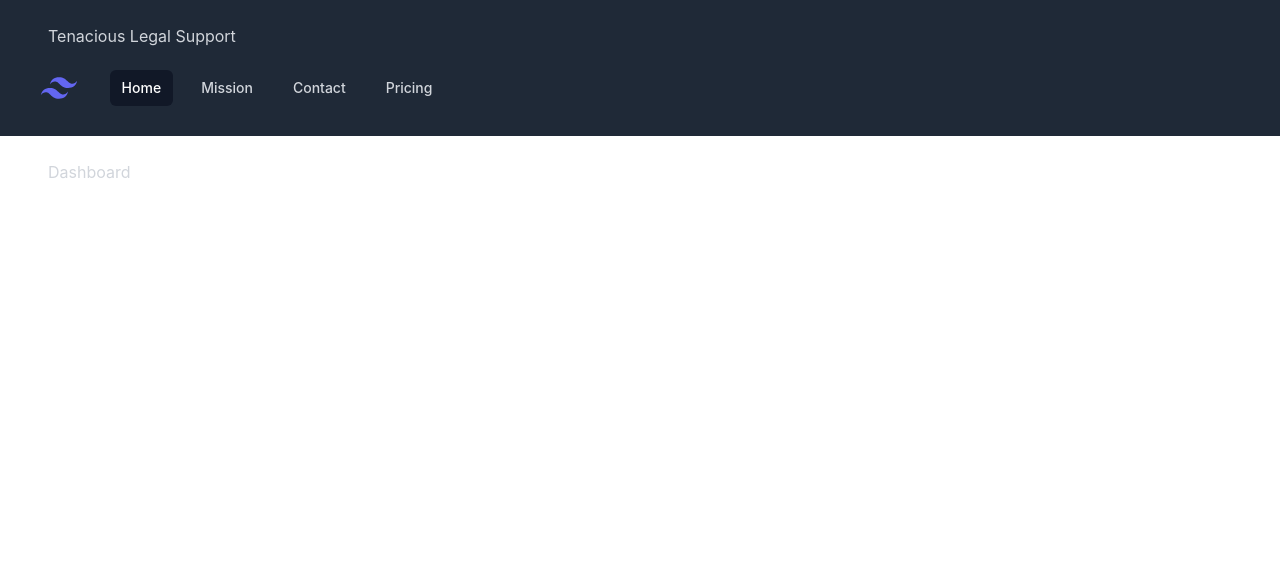
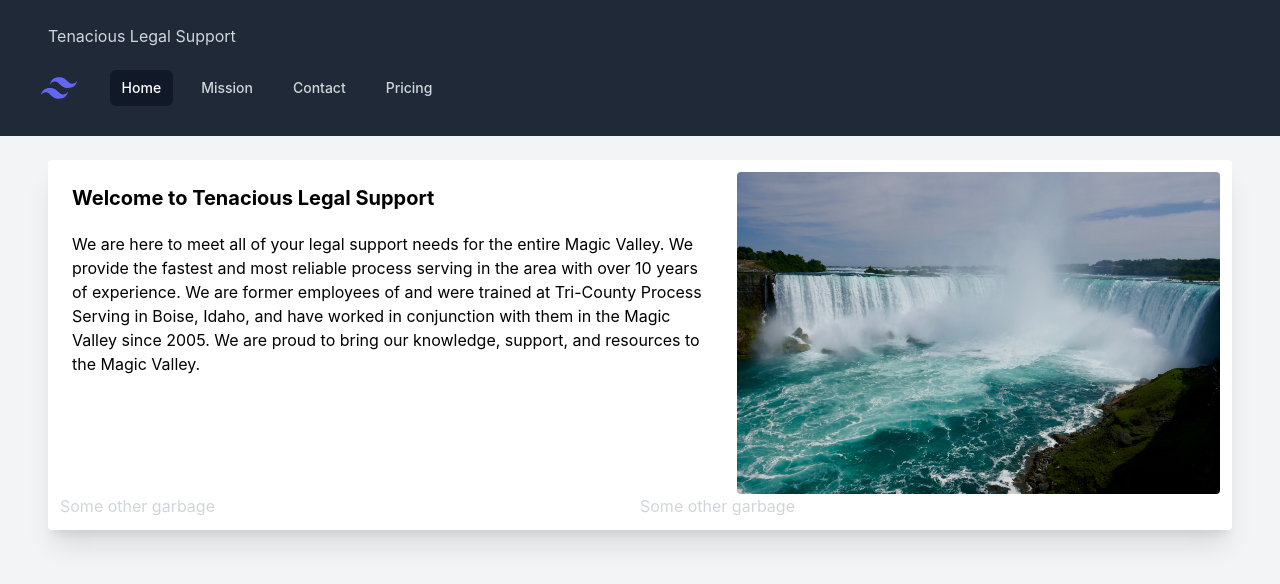
Before and after one commit to patrick-misner/tenacious-legal, a React (Create React App) app: page / in a window 1280 px wide. Shown: the top 584 px of the page. Built offline with nearby package versions, Linux system fonts and the light colour scheme.

Commit message:
some updates

```diff
--- a/package.json
+++ b/package.json
@@ -12,6 +12,7 @@
     "react-dom": "^18.2.0",
     "react-router-dom": "^6.8.2",
     "react-scripts": "5.0.1",
+    "react-slick": "^0.29.0",
     "web-vitals": "^2.1.4"
   },
   "scripts": {
--- a/src/components/Page-layout.jsx
+++ b/src/components/Page-layout.jsx
@@ -4,7 +4,7 @@ import Navbar from "./nav/Navbar";
 const PageLayout = ({ children }) => (
   <div className="page-layout">
     <Navbar />
-    <div className="page-layout__content">{children}</div>
+    <div className="page-layout__content bg-gray-100 h-screen">{children}</div>
   </div>
 );
 export default PageLayout;
--- /dev/null
+++ b/src/components/carousel.jsx
@@ -0,0 +1,30 @@
+import logo from '../images/shoshone.jpg'
+
+const Carousel = () => {
+  return (
+    <div className="p-3 shadow-xl rounded bg-white grid grid-cols-12">
+
+        <div className="col-span-12 md:col-span-7 text-black px-3 my-3 mr-5">
+        <p className="font-bold mb-5 text-xl">Welcome to Tenacious Legal Support</p>
+        <p className="mb-5">We are here to meet all of your legal support needs for the entire Magic Valley. We provide the fastest and most reliable process serving in the area with over 10 years of experience. We are former employees of and were trained at Tri-County Process Serving in Boise, Idaho, and have worked in conjunction with them in the Magic Valley since 2005. We are proud to bring our knowledge, support, and resources to the Magic Valley.</p>
+        </div>
+        <div className="col-span-12 md:col-span-5">
+        <img
+          className="rounded"
+          src={logo}
+          alt="Tenacious Legal Support"
+          />
+        </div>
+
+        <div className="col-span-12 md:col-span-6">
+          Some other garbage
+        </div>
+        <div className="col-span-12 md:col-span-6">
+          Some other garbage
+        </div>
+
+    </div>
+  );
+};
+
+export default Carousel;
--- a/src/components/nav/Navbar.jsx
+++ b/src/components/nav/Navbar.jsx
@@ -25,6 +25,7 @@ export default function Navbar() {
         <>
           <div className="mx-auto p-4 max-w-7xl px-2 sm:px-6 lg:px-8">
           <div className="p-2 px-4 text-gray-300">
+
           <h1>Tenacious Legal Support</h1>
             </div>
             <div className="relative flex h-16 items-center justify-between">
@@ -100,10 +101,12 @@ export default function Navbar() {
           <Disclosure.Panel className="sm:hidden">
             <div className="space-y-1 px-2 pt-2 pb-3">
               {navigation.map((item) => (
+                item.href? (
                 <Disclosure.Button
                   key={item.name}
                   as="a"
                   href={item.href}
+                  target={item.target}
                   className={classNames(
                     item.current ? 'bg-gray-900 text-white' : 'text-gray-300 hover:bg-gray-700 hover:text-white',
                     'block rounded-md px-3 py-2 text-base font-medium'
@@ -112,7 +115,25 @@ export default function Navbar() {
                 >
                   {item.name}
                 </Disclosure.Button>
+                ) : (
+                  <Disclosure.Button
+                  key={item.name}
+                  as={NavLink}
+                  to={item.to}
+                  onClick={() => navigate(item.to)}
+                  className={({ isActive }) =>
+                  `${classNames(
+                    'text-gray-300 hover:bg-gray-700 hover:text-white',
+                    'block rounded-md px-3 py-2 text-base font-medium'
+                  )} ${isActive ? 'bg-gray-900 text-white' : ''}`
+                  }
+                  aria-current="page"
+                >
+                  {item.name}
+                </Disclosure.Button>
+                )
               ))}
+
             </div>
           </Disclosure.Panel>
         </>
--- a/src/components/pages/dashboard.jsx
+++ b/src/components/pages/dashboard.jsx
@@ -1,10 +1,12 @@
 import React from 'react';
+import Carousel from "../carousel";
 
 const DashboardPage = () => (
 
   <div className="mx-auto p-4 max-w-7xl px-2 sm:px-6 lg:px-8">
           <div className="p-2 px-4 text-gray-300">
-      <div>Dashboard</div>
+
+     <Carousel/>
   </div>
   </div>
 );
```
Also changed, not shown: src/images/shoshone.jpg (added), 1 other file (tests, documents, lock files or other folders).
